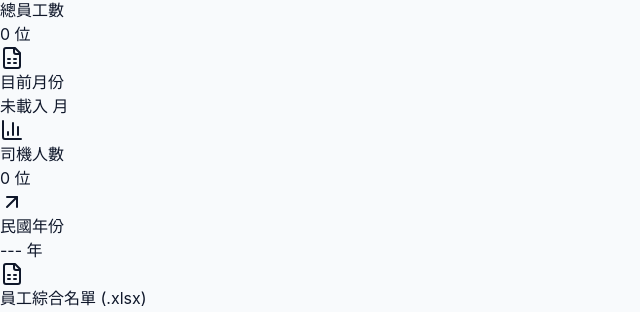
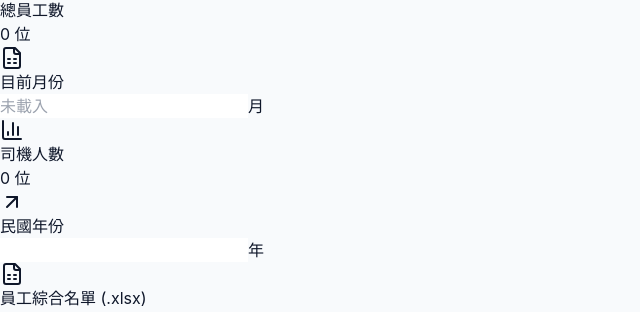
Before and after one commit to AnimeggUnity/StaffManager_PWA, a React (Vite) app: page / in a window 1280 px wide. Shown: the part 326-638 px from the top of the page, without its empty margins (0-640 px from the left). Built offline with nearby package versions, Linux system fonts and the light colour scheme.

Commit message:
feat(ui): add year and month controls to Dashboard and PublicHoliday pages

```diff
--- a/src/pages/Dashboard.tsx
+++ b/src/pages/Dashboard.tsx
@@ -16,7 +16,7 @@ import { parseOvertimeWord } from '../lib/algorithms/overtimeParser';
 import { cn } from '../lib/utils';
 
 export function Dashboard() {
-  const { staffData, config, isLoading, setStaffData, clearData, clearAllRecords } = useStaffStore();
+  const { staffData, config, isLoading, setStaffData, setYear, setMonth, clearData, clearAllRecords } = useStaffStore();
 
   const [isProcessing, setIsProcessing] = useState(false);
   const [messages, setMessages] = useState<string[]>([]);
@@ -169,9 +169,32 @@ export function Dashboard() {
             <div className={`p-4 rounded-2xl ${stat.bg}`}>
               <stat.icon className={`w-6 h-6 ${stat.color}`} />
             </div>
-            <div>
+            <div className="flex-1">
               <p className="text-xs font-black text-slate-400 uppercase tracking-widest mb-1">{stat.label}</p>
-              <p className="text-3xl font-black text-slate-900">{stat.value} <span className="text-base text-slate-400 font-bold">{stat.unit}</span></p>
+              {stat.label === '民國年份' ? (
+                <div className="flex items-center">
+                  <input
+                    type="number"
+                    value={config?.roc_year || ''}
+                    onChange={(e) => setYear(parseInt(e.target.value) || 0)}
+                    className="text-3xl font-black text-slate-900 bg-transparent border-b-2 border-transparent focus:border-purple-300 outline-none w-20 transition-all"
+                  />
+                  <span className="text-base text-slate-400 font-bold ml-1">{stat.unit}</span>
+                </div>
+              ) : stat.label === '目前月份' ? (
+                <div className="flex items-center">
+                  <input
+                    type="text"
+                    value={staffData?.month || ''}
+                    placeholder="未載入"
+                    onChange={(e) => setMonth(e.target.value)}
+                    className="text-3xl font-black text-slate-900 bg-transparent border-b-2 border-transparent focus:border-emerald-300 outline-none w-24 transition-all placeholder:text-slate-300"
+                  />
+                  <span className="text-base text-slate-400 font-bold ml-1">{stat.unit}</span>
+                </div>
+              ) : (
+                <p className="text-3xl font-black text-slate-900">{stat.value} <span className="text-base text-slate-400 font-bold">{stat.unit}</span></p>
+              )}
             </div>
           </div>
         ))}
--- a/src/pages/PublicHoliday.tsx
+++ b/src/pages/PublicHoliday.tsx
@@ -13,7 +13,7 @@ import { generatePublicHolidayReport } from '../lib/algorithms/PublicHolidayExpo
 import { PublicHolidayModal } from '../components/modals/PublicHolidayModal';
 
 export function PublicHoliday() {
-  const { staffData, config, holidayRules, setHolidayRules } = useStaffStore();
+  const { staffData, config, holidayRules, setHolidayRules, setYear, setMonth } = useStaffStore();
   const [searchTerm, setSearchTerm] = useState('');
   const [isExporting, setIsExporting] = useState(false);
   const [error, setError] = useState<string | null>(null);
@@ -96,6 +96,7 @@ export function PublicHoliday() {
     <div className="space-y-8 animate-in fade-in slide-in-from-bottom-4 duration-700">
       {/* Header */}
       <div className="flex flex-col md:flex-row md:items-end justify-between gap-6">
+        <div className="flex flex-col md:flex-row md:items-center gap-6">
           <div>
             <div className="flex items-center space-x-3 mb-2">
               <span className="px-3 py-1 bg-indigo-600 text-white text-[10px] font-black rounded-full tracking-widest uppercase">
@@ -103,7 +104,37 @@ export function PublicHoliday() {
               </span>
             </div>
             <h1 className="text-4xl font-black text-slate-900 tracking-tight">國定假日處理</h1>
-          <p className="text-slate-500 mt-1 font-medium">系統會根據班別自動帶入 08-17 (早) 或 13-22 (晚) 之 8 小時紀錄</p>
+            <p className="text-slate-500 mt-1 font-medium text-sm">系統會根據班別自動帶入 08-17 (早) 或 13-22 (晚) 之 8 小時紀錄</p>
+          </div>
+
+          <div className="flex items-center gap-4 bg-white p-3 px-4 rounded-2xl border border-slate-100 shadow-sm self-start md:self-center">
+            <div className="flex flex-col">
+              <span className="text-[10px] font-black text-slate-400 uppercase tracking-widest mb-1">民國年份</span>
+              <div className="flex items-center space-x-1">
+                <input
+                  type="number"
+                  value={config?.roc_year || ''}
+                  onChange={(e) => setYear(parseInt(e.target.value) || 0)}
+                  className="text-lg font-black text-indigo-600 bg-slate-50 rounded-lg px-2 py-0.5 outline-none focus:ring-2 focus:ring-indigo-100 w-16 text-center"
+                />
+                <span className="text-xs font-bold text-slate-400">年</span>
+              </div>
+            </div>
+            <div className="w-px h-8 bg-slate-100 mx-1"></div>
+            <div className="flex flex-col">
+              <span className="text-[10px] font-black text-slate-400 uppercase tracking-widest mb-1">報表月份</span>
+              <div className="flex items-center space-x-1">
+                <input
+                  type="text"
+                  value={staffData?.month || ''}
+                  onChange={(e) => setMonth(e.target.value)}
+                  placeholder="05"
+                  className="text-lg font-black text-indigo-600 bg-slate-50 rounded-lg px-2 py-0.5 outline-none focus:ring-2 focus:ring-indigo-100 w-16 text-center"
+                />
+                <span className="text-xs font-bold text-slate-400">月</span>
+              </div>
+            </div>
+          </div>
         </div>
 
         <div className="flex items-center gap-3">
--- a/src/store/useStaffStore.ts
+++ b/src/store/useStaffStore.ts
@@ -19,6 +19,8 @@ interface StaffState {
   setGlobalSearchTerm: (term: string) => void;
   loadFromIndexedDB: () => Promise<void>;
   clearData: () => Promise<void>;
+  setYear: (year: number) => Promise<void>;
+  setMonth: (month: string) => Promise<void>;
 
   // 國定假日加班相關
   holidayRules: ManualOvertime;
@@ -125,6 +127,22 @@ export const useStaffStore = create<StaffState>((setStore) => ({
     setStore({ globalSearchTerm: term });
   },
 
+  setYear: async (year) => {
+    const { config } = useStaffStore.getState();
+    const newConfig = { ...config, roc_year: year } as AppConfig;
+    setStore({ config: newConfig });
+    await set('appConfig', newConfig);
+  },
+
+  setMonth: async (month) => {
+    const { staffData } = useStaffStore.getState();
+    if (staffData) {
+      const newData = { ...staffData, month };
+      setStore({ staffData: newData });
+      await set('staffData', newData);
+    }
+  },
+
   setManualRules: async (rules) => {
     setStore({ manualRules: rules });
     await set('manualRules', rules);
```
Lines whose indentation alone changed are shown as unchanged.
